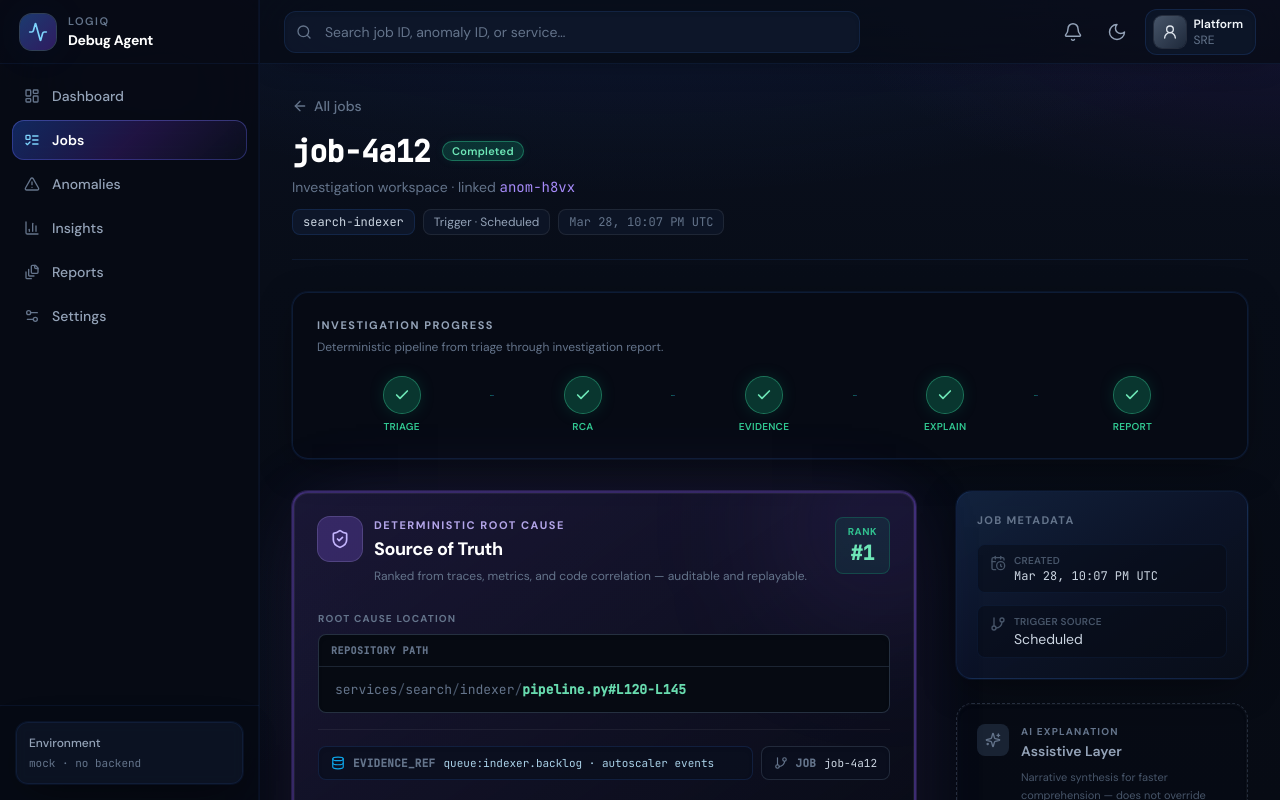
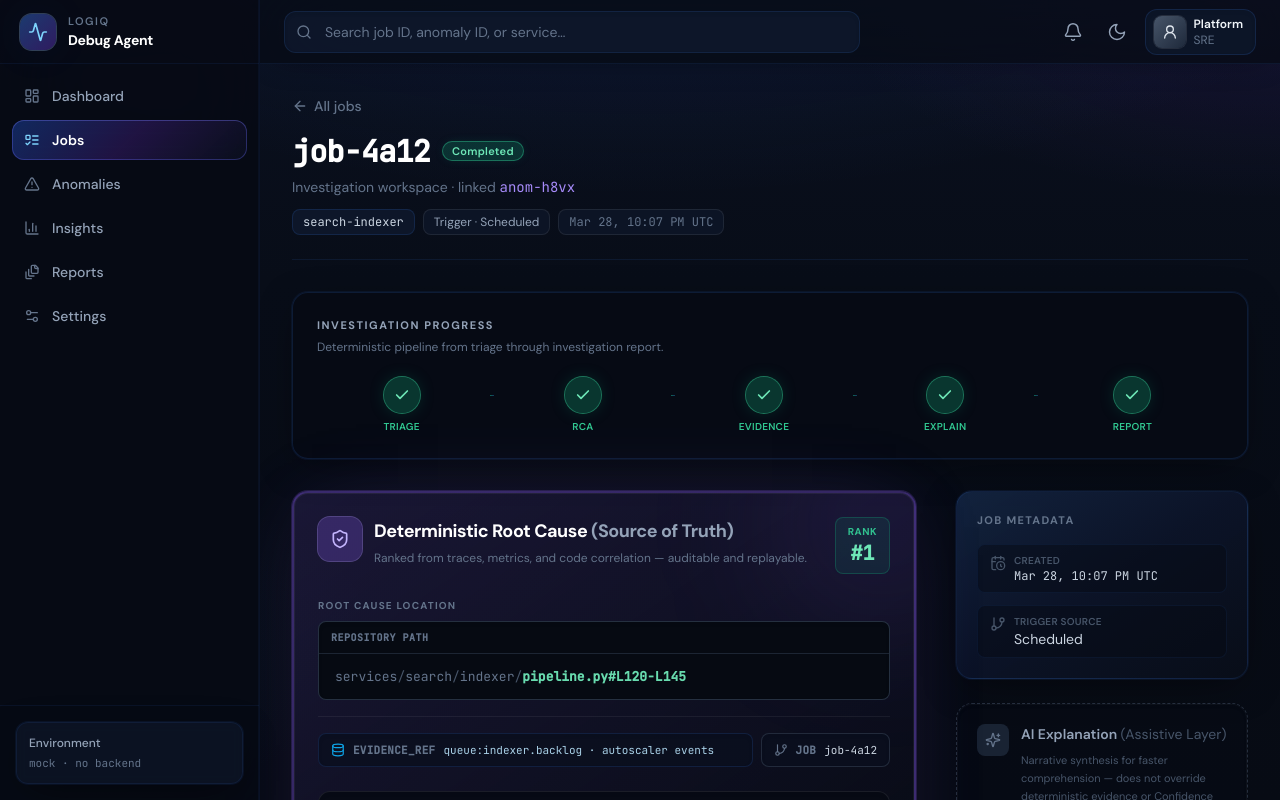
Before and after one commit to Jay2704/LogIQ_debug_agent_UI, a React (Vite) app: page /jobs/job-4a12 in a window 1280 px wide. Shown: the top 800 px of the page. Built offline with nearby package versions, Linux system fonts and the light colour scheme.

Commit message:
Job Detail page

```diff
--- a/src/components/ui/ExplanationPanel.tsx
+++ b/src/components/ui/ExplanationPanel.tsx
@@ -20,11 +20,9 @@ export function ExplanationPanel({ content, className }: ExplanationPanelProps)
           <Sparkles className="h-4 w-4" strokeWidth={2} />
         </div>
         <div className="min-w-0 flex-1">
-          <p className="text-[10px] font-bold uppercase tracking-[0.12em] text-slate-500">
-            AI Explanation
-          </p>
-          <h3 className="mt-0.5 text-sm font-semibold text-slate-400">
-            Assistive Layer
+          <h3 className="text-sm font-semibold text-slate-400">
+            AI Explanation{" "}
+            <span className="font-normal text-slate-600">(Assistive Layer)</span>
           </h3>
           <p className="mt-2 text-[11px] leading-relaxed text-slate-600">
             Narrative synthesis for faster comprehension — does not override
--- a/src/components/ui/RcaResultCard.tsx
+++ b/src/components/ui/RcaResultCard.tsx
@@ -68,11 +68,9 @@ export function RcaResultCard({ rca, className }: RcaResultCardProps) {
               <ShieldCheck className="h-5 w-5 text-violet-300" strokeWidth={2} />
             </div>
             <div>
-              <p className="text-[11px] font-bold uppercase tracking-[0.14em] text-violet-300/90">
-                Deterministic Root Cause
-              </p>
-              <h3 className="mt-0.5 text-lg font-bold tracking-tight text-white">
-                Source of Truth
+              <h3 className="text-lg font-bold tracking-tight text-white">
+                Deterministic Root Cause{" "}
+                <span className="text-slate-400">(Source of Truth)</span>
               </h3>
               <p className="mt-1 max-w-xl text-xs leading-relaxed text-slate-500">
                 Ranked from traces, metrics, and code correlation — auditable and
```
